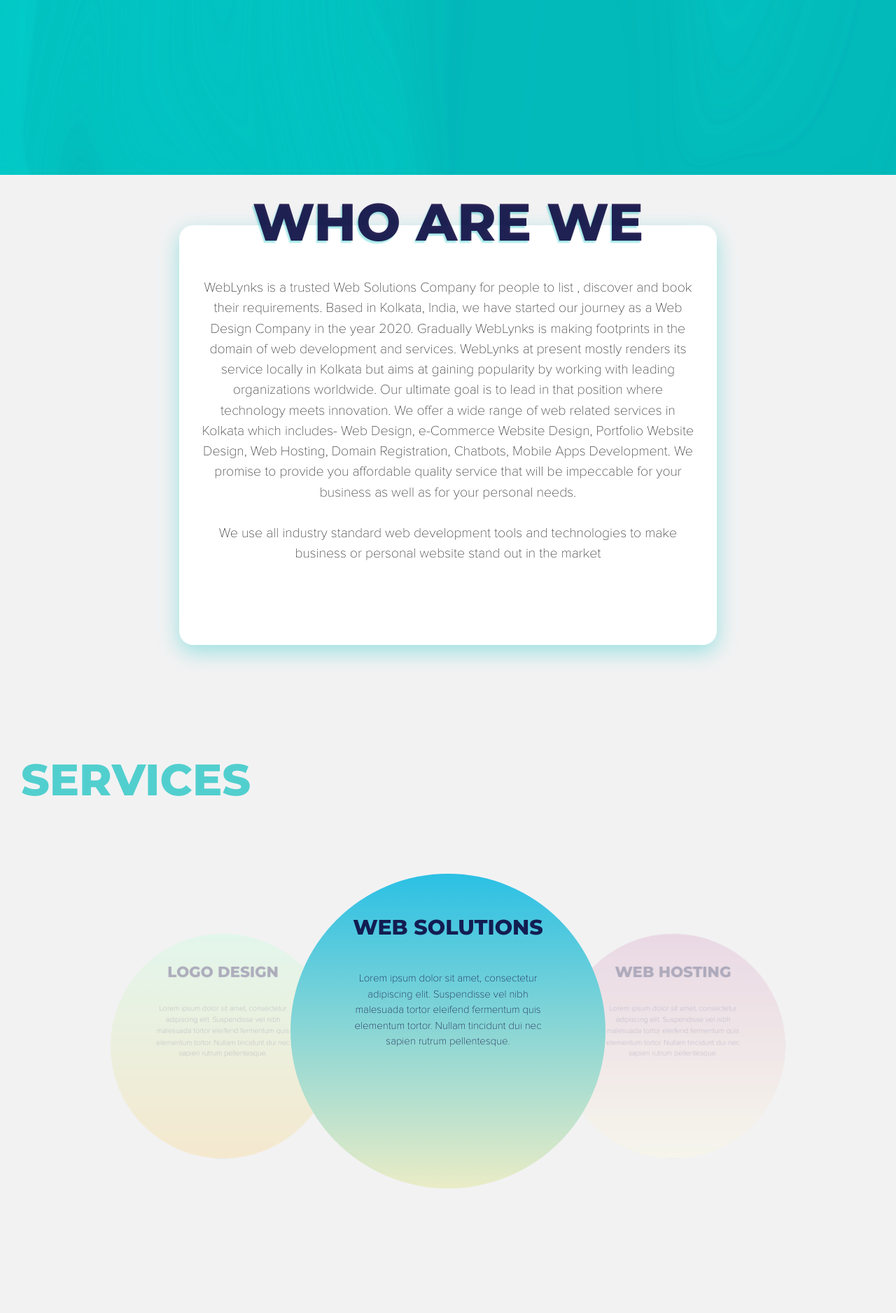
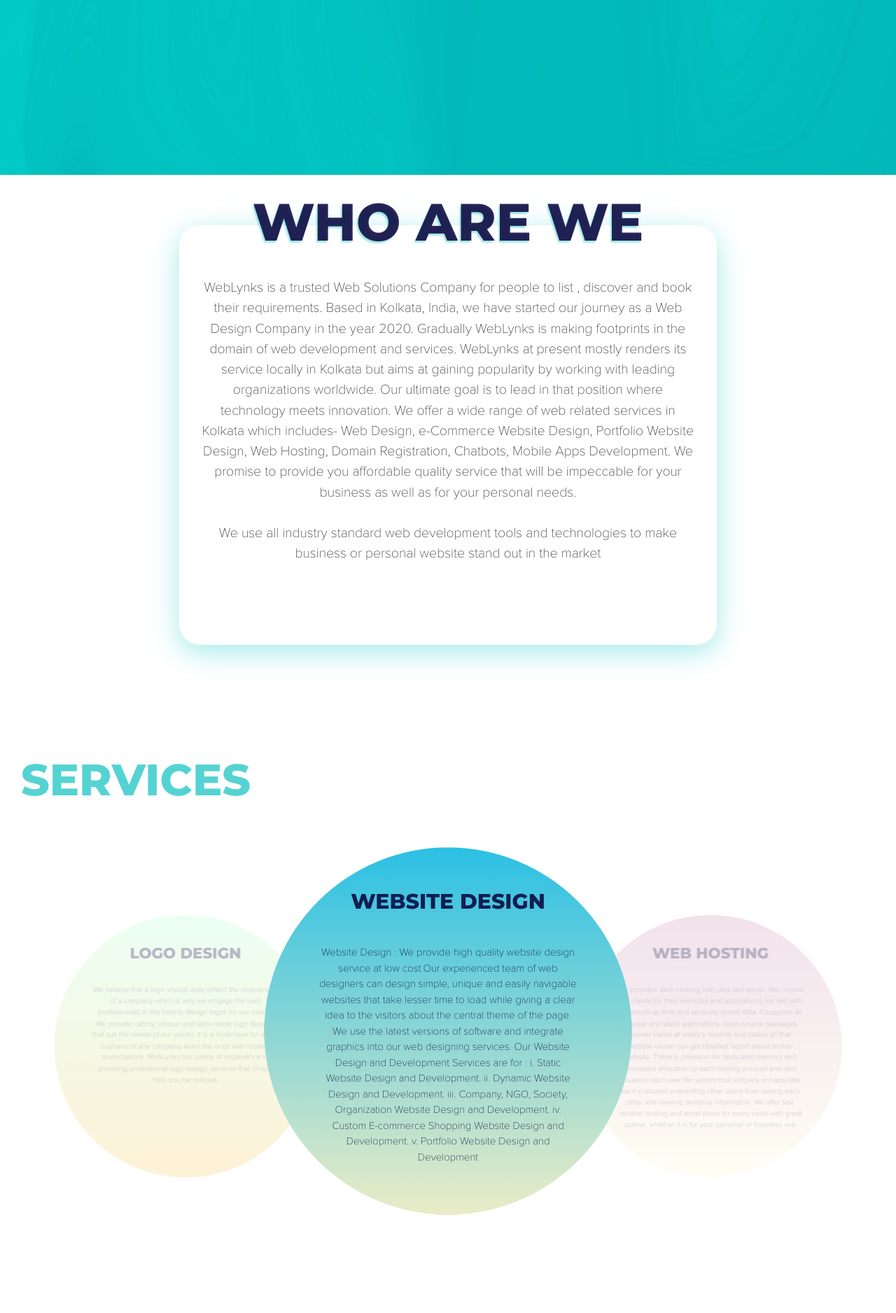
Before and after one commit to kcdeepak16/weblynks_api, a Django app: page / in a window 1280 px wide. Shown: the part 550-2427 px from the top of the page at 70% size. Run offline with Django 3.2, Linux system fonts and the light colour scheme; some libraries are stand-ins or nearby versions.

Commit message:
Added Content and Optimized

```diff
--- a/static/script.js
+++ b/static/script.js
@@ -31,7 +31,7 @@ setTimeout(dropOrbs, 400);
 
 function myFunction(x) {
   if (x.matches) {
-    document.querySelector(".glow").innerHTML = "Web Solutions <br> Web Hosting <br> Logo Design";
+    document.querySelector(".glow").innerHTML = "In Budget <br> In Time ";
   }
 }
 
--- a/static/style.css
+++ b/static/style.css
@@ -21,7 +21,6 @@
 body {
     margin: 0;
     padding: 0;
-    background-color: #F2F2F3;
 }
 span {
   margin: 0;
@@ -90,7 +89,7 @@ span {
   color: rgba(255, 255, 255, 0.99);
   font-size: 1.8rem;
   position: absolute;
-  top: 25rem;
+  top: 26rem;
   width: 100%;
   text-align: center;
 }
@@ -161,10 +160,10 @@ navbar ul li a:hover
     width: 60%;
     margin: auto;
     background: white;
-    border-radius: 20px;
+    border-radius: 2rem;
     margin-top: -4rem;
     padding: 0 2rem;
-    box-shadow: 0px 10px 30px rgba(2,193,194,0.36);
+    box-shadow: 0px 10px 40px rgba(2,193,194,0.36);
 }
 #card p
 {
@@ -174,7 +173,7 @@ navbar ul li a:hover
 }
 #third_block
 {
-    height: 100vh;
+    height: 105vh;
     position: relative;
     max-height: 800px;
 }
@@ -194,8 +193,8 @@ navbar ul li a:hover
 
 .carousel .carousel-item {
 	cursor: grab;
-	width: 30rem !important;
-    height: 30rem !important;
+	width: 35rem !important;
+    height: 35rem !important;
     background: black;
     border-radius: 50%;
     text-align: center;
@@ -304,12 +303,12 @@ navbar ul li a:hover
 }
 #fourth_block ul li h3
 {
-    font-family: MExtraBold;
+    font-family: PBold;
     color:rgba(2, 189, 188, 0.87);
     display: inline-block;
     white-space: initial;
     margin: 1rem 0 0;
-    font-size: 2rem;
+    font-size: 3rem;
 }
 .pc
 {
@@ -473,7 +472,7 @@ footer
     }
     #as_heading
     {
-        font-size: 2.5rem;
+        font-size: 3rem;
     }
     #card
     {
@@ -487,11 +486,12 @@ footer
         padding: .5rem;
         padding-top: 2rem;
         margin: 0;
+        font-size: 1.2rem;
     }
     #third_block
     {
         text-align: center;
-        height: 70vh;
+        height: 80vh;
     }
     #third_block ul
     {
@@ -506,8 +506,9 @@ footer
     }
     .carousel .carousel-item
     {
-        width:20rem !important;
-        height: 20rem !important;
+        width: 28rem !important;
+        height: 28rem !important;
+        font-size: 0.8rem;
     }
     #third_block h1
     {
@@ -515,7 +516,7 @@ footer
     }
     .carousel .carousel-item p
     {
-        margin: 0;
+        margin: 0.9rem;
     }
     #pc1, #pc2, #pc3
     {
--- a/templates/index.html
+++ b/templates/index.html
@@ -2,7 +2,7 @@
 <!DOCTYPE html>
 <html lang="en" >
 <head>
-    <title>Best Website Developer In Kolkata - WebLynks</title>
+    <title>WebLynks - Affordable Website Developer In Kolkata</title>
 
     <meta charset="UTF-8">
     <meta name="viewport" content="width=device-width, initial-scale=1.0">
@@ -63,7 +63,7 @@
     </span>
 
     <span class="glow">
-      Web Solution | Web Hosting | Logo Design
+      In Budget In Time
     </span>
     <!-- partial -->
       <script src='https://cdnjs.cloudflare.com/ajax/libs/jquery/2.1.3/jquery.min.js'></script>
@@ -108,10 +108,22 @@
 	   <div style = "background-image: linear-gradient(180deg, #2BC0E4 0%,#EAECC6 100%)" class="carousel-item">
 		<div>
            <h3>
-               WEB SOLUTIONS
+               WEBSITE DESIGN
            </h3>
              <p>
-                 Lorem ipsum dolor sit amet, consectetur adipiscing elit. Suspendisse vel nibh malesuada tortor eleifend fermentum quis elementum tortor. Nullam tincidunt dui nec sapien rutrum pellentesque.
+                Website Design :
+
+                We provide high quality website design service at low cost.Our experienced team of web designers can design simple, unique and easily navigable websites that take
+                lesser time to load while giving a clear idea to the visitors about the central theme of the page. We use the latest versions of software and integrate graphics into
+                our web designing services.
+
+                Our Website Design and Development Services are for :
+
+                i. Static Website Design and Development.
+                ii. Dynamic Website Design and Development.
+                iii. Company, NGO, Society, Organization Website Design and Development.
+                iv. Custom E-commerce Shopping Website Design and Development.
+                v. Portfolio Website Design and Development
             </p>
         </div>
 	</div>
@@ -121,7 +133,15 @@
               WEB HOSTING
         </h3>
         <p>
-            Lorem ipsum dolor sit amet, consectetur adipiscing elit. Suspendisse vel nibh malesuada tortor eleifend fermentum quis elementum tortor. Nullam tincidunt dui nec sapien rutrum pellentesque.
+            We provides Web Hosting with ultra fast server. We commit our clients for their websites and applications run fast with maximum up time and securely stored data. It
+            supports all popular and latest applications, open source packages. Server tracks all visitor's records and statics so that website owner can get detailed report about
+            his/her website.
+
+            There is provision for dedicated memory and processor allocation to each hosting account and also visualize each user file system that uniquely encapsulate each
+            customer, preventing other users from seeing each other and viewing sensitive information.
+
+            We offer fast, reliable hosting and email plans for every need with great uptime, whether it is for your personal or business use.
+
         </p>
 	</div>
 
@@ -130,7 +150,9 @@
               LOGO DESIGN
         </h3>
         <p>
-            Lorem ipsum dolor sit amet, consectetur adipiscing elit. Suspendisse vel nibh malesuada tortor eleifend fermentum quis elementum tortor. Nullam tincidunt dui nec sapien rutrum pellentesque.
+            We believe that a logo should aptly reflect the uniqueness of a company which is why we engage the best professionals in this field to design logos for our clients.
+            We provide catchy, unique and tailor-made logo designs that suit the needs of our clients. It is a must-have for every business of any company, even the ones with
+            modest expectations. WebLynks has plenty of experience in providing professional logo design services that should help you be noticed.
         </p>
 	</div>
         </div>
@@ -144,8 +166,8 @@
                     <h6> STARTING FROM </h6>
                     <h5>₹ 1999</h5>
                     <ul>
-                        <li>1 Page Static Website</li>
-                        <li>1 Year Free Web Hosting</li>
+                        <li>One Page Static Website</li>
+                        <li>One Year Free Web Hosting</li>
                         <li>Logo Design</li>
                     </ul>
                 </div>
```
